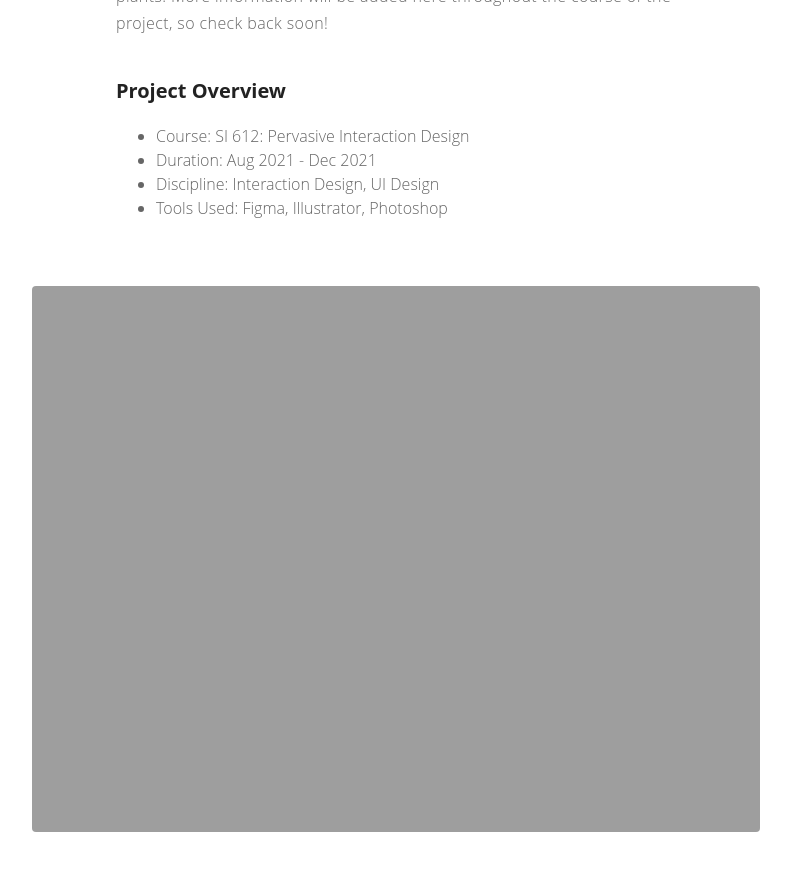
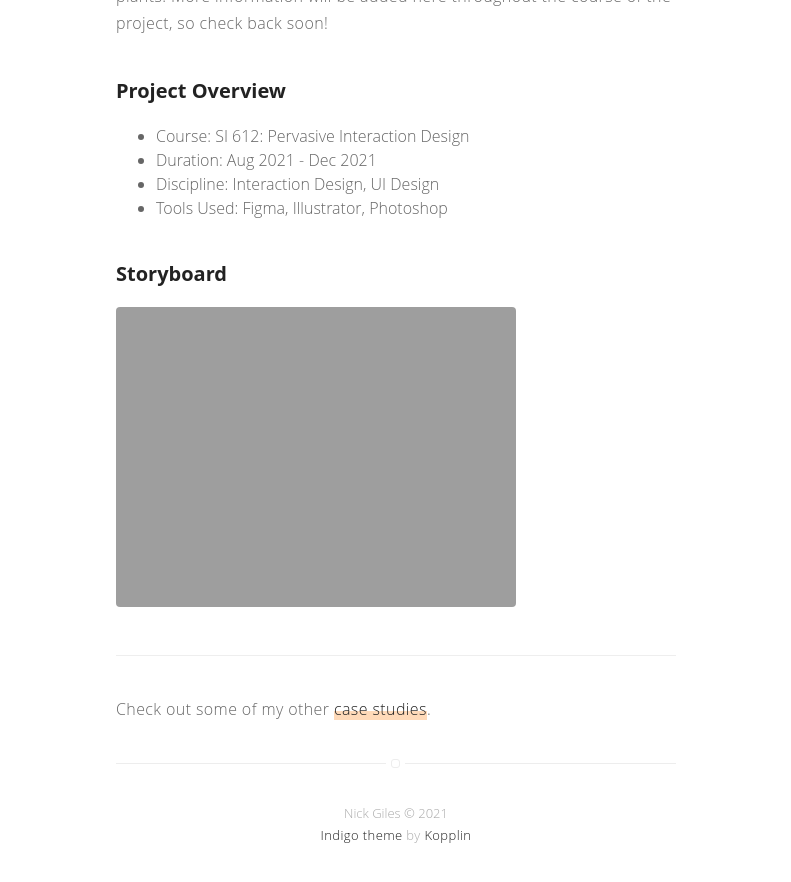
Before and after one commit to Nicholasdgiles/nicholasgiles.github.io, a Jekyll site: the page built from _posts/2021-11-10-plantcare.markdown, in a window 1280 px wide and 900 px high, scrolled down 1048 px. Shown: the top 882 px of the window, without its empty margins (244-1035 px from the left). Built offline with Jekyll 4.4.1, drawn with Linux system fonts in a browser that asks for light colours.

Commit message:
Update 2021-11-10-plantcare.markdown

```diff
--- a/_posts/2021-11-10-plantcare.markdown
+++ b/_posts/2021-11-10-plantcare.markdown
@@ -25,7 +25,8 @@ I am currently working on the design of a soil moisture sensor device and compan
 * Discipline: Interaction Design, UI Design
 * Tools Used: Figma, Illustrator, Photoshop
 
-<img src="http://nicholasgiles.com/assets/images/plantcare/plantcare-storyboard.png" class="bigger-image" alt="Plantcare Assistant Storyboard" />
+### Storyboard
+<img src="http://nicholasgiles.com/assets/images/plantcare/plantcare-storyboard.png" alt="Plantcare Assistant Storyboard" />
 
 
 ---
```
